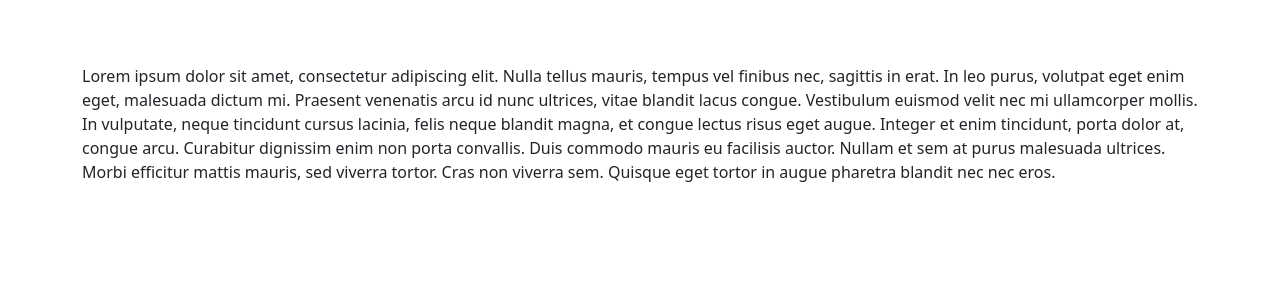
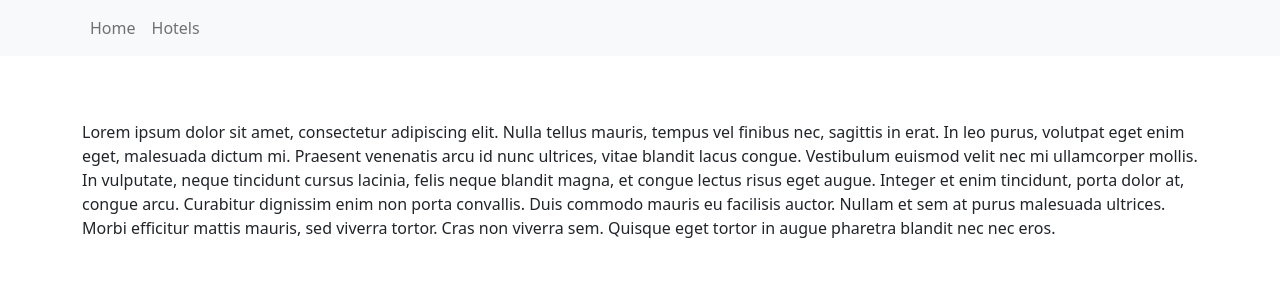
Before and after one commit to nayeftechno/hotels-list, a Next.js app: page / in a window 1280 px wide. Shown: the top 300 px of the page. Built offline with nearby package versions, Linux system fonts and the light colour scheme.

Commit message:
Commit
Commit Changes

```diff
--- a/pages/_app.js
+++ b/pages/_app.js
@@ -2,9 +2,11 @@
 import "../assets/css/custom.css";
 import "react-datepicker/dist/react-datepicker.css";
 import HotelsContextProvider from "../src/contexts/HotelsContexts";
+import Navbar from "../src/components/Navbar";
 function MyApp({ Component, pageProps }) {
   return (
     <HotelsContextProvider>
+      <Navbar />
       <div className="container app-container">
         <Component {...pageProps} />
       </div>
--- /dev/null
+++ b/src/components/Navbar.js
@@ -0,0 +1,22 @@
+import Link from "next/link";
+function Navbar() {
+  return (
+    <nav className="navbar navbar-expand-lg navbar-light bg-light">
+      <div className="collapse navbar-collapse container">
+        <ul className="navbar-nav mr-auto">
+          <li className="nav-item">
+            <Link href="/">
+              <a className="nav-link">Home</a>
+            </Link>
+          </li>
+          <li className="nav-item">
+            <Link href="/hotels">
+              <a className="nav-link">Hotels</a>
+            </Link>
+          </li>
+        </ul>
+      </div>
+    </nav>
+  );
+}
+export default Navbar;
```
